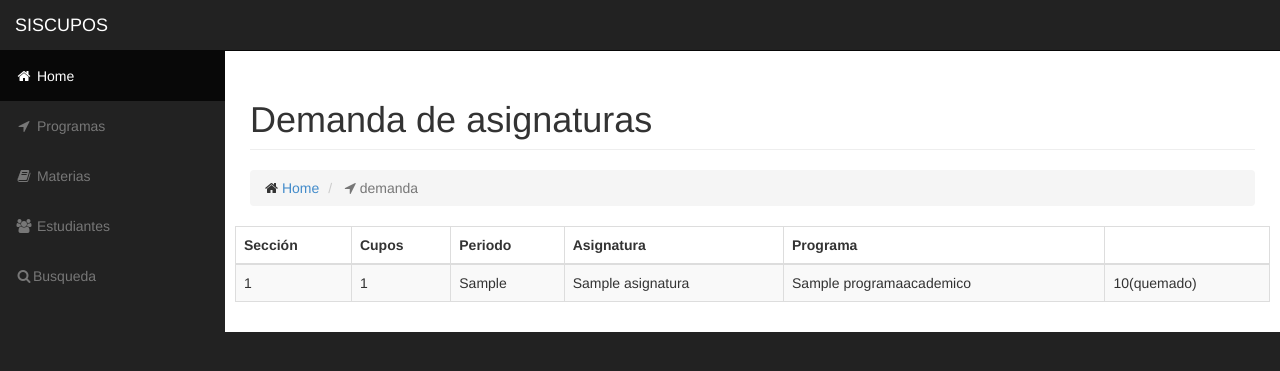
After one commit to johnrsierra/agileworksmiso1402, a Django app: page /siscupos/programas/demanda/ in a window 1280 px wide. The commit adds this page. Shown: the top 371 px of the page. Run offline with Django 3.2, Linux system fonts and the light colour scheme; tables that the repository leaves empty hold one stand-in row (values such as "Sample post"); some libraries are stand-ins or nearby versions.

Commit message:
primera version de la pagina de demandas por materia

```diff
--- a/siscupos/templates/index.html
+++ b/siscupos/templates/index.html
@@ -118,7 +118,7 @@
                                     </div>
                                     <div class="col-xs-9 text-right">
                                         <div class="huge">{{nuevos_contactos}}</div>
-                                        <div>Nuevos Contactos!</div>
+                                        <div>Nuevos Programas!</div>
                                     </div>
                                 </div>
                             </div>
@@ -140,7 +140,7 @@
                                     </div>
                                     <div class="col-xs-9 text-right">
                                         <div class="huge">{{nuevos_grupos}}</div>
-                                        <div>Nuevos Grupos!</div>
+                                        <div>Nuevos Estudiantes!</div>
                                     </div>
                                 </div>
                             </div>
@@ -162,11 +162,33 @@
                                     </div>
                                     <div class="col-xs-9 text-right">
                                         <div class="huge">{{nuevas_ubicaciones}}</div>
-                                        <div>Nuevas Ubicaciones!</div>
+                                        <div>Nuevas Materias!</div>
                                     </div>
                                 </div>
                             </div>
                             <a href="/libreta/ubicaciones">
+                                <div class="panel-footer">
+                                    <span class="pull-left">Ver Detalles</span>
+                                    <span class="pull-right"><i class="fa fa-arrow-circle-right"></i></span>
+                                    <div class="clearfix"></div>
+                                </div>
+                            </a>
+                        </div>
+                    </div>
+                    <div class="col-lg-3 col-md-6">
+                        <div class="panel panel-red">
+                            <div class="panel-heading">
+                                <div class="row">
+                                    <div class="col-xs-3">
+                                        <i class="fa fa-support fa-5x"></i>
+                                    </div>
+                                    <div class="col-xs-9 text-right">
+                                        <div class="huge">1</div>
+                                        <div>Conflictos!</div>
+                                    </div>
+                                </div>
+                            </div>
+                            <a href="#">
                                 <div class="panel-footer">
                                     <span class="pull-left">Ver Detalles</span>
                                     <span class="pull-right"><i class="fa fa-arrow-circle-right"></i></span>
--- /dev/null
+++ b/siscupos/templates/programas/demanda.html
@@ -0,0 +1,55 @@
+{% extends "index.html" %}
+
+{% block title %}Siscupos - Demanda asignaturas{% endblock %}
+
+{% block page-header%}
+Demanda de asignaturas
+{% endblock %}
+
+{% block breadcrumb %}
+<li class="active">
+    <i class="fa fa-location-arrow"></i> demanda
+</li>
+{% endblock %}
+
+{% block content %}
+<div class="row">
+    <div class="col-lg">
+        <div class="table-responsive">
+            <table class="table table-bordered table-hover table-striped">
+                <thead>
+                    <tr>
+                        <th>Sección</th>
+                        <th>Cupos</th>
+                        <th>Periodo</th>
+                        <th>Asignatura</th>
+                        <th>Programa</th>
+                        <th></th>
+
+                    </tr>
+                </thead>
+                <tbody>
+                {% if lista_preprogramacion %}
+                    {% for preprogramacion in lista_preprogramacion %}
+                    <tr>
+                        <td>{{preprogramacion.seccion}}</td>
+                        <td>{{preprogramacion.cupos}}</td>
+                        <td>{{preprogramacion.periodo}}</td>
+                        <td>{{preprogramacion.asignaturaXPrograma.asignatura.nombres}}</td>
+                        <td>{{preprogramacion.asignaturaXPrograma.programaAcademico.nombre}}</td>
+                        <td>10(quemado)</td>
+                    </tr>
+                    {% endfor %}
+                {% else %}
+                    <tr>
+                        <td colspan="6">No hay pre programaciones registradas.</td>
+                    </tr>
+                {% endif %}
+                </tbody>
+            </table>
+        </div>
+    </div>
+</div>
+<!-- /.row -->
+
+{% endblock %}
--- a/siscupos/templates/programas/lista_programas.html
+++ b/siscupos/templates/programas/lista_programas.html
@@ -8,7 +8,7 @@ Lista de Programas
 
 {% block breadcrumb %}
 <li class="active">
-    <i class="fa fa-location-arrow"></i> materias
+    <i class="fa fa-location-arrow"></i> programas
 </li>
 {% endblock %}
 
@@ -35,7 +35,7 @@ Lista de Programas
                     {% endfor %}
                 {% else %}
                     <tr>
-                        <td colspan="3">No hay materias disponibles.</td>
+                        <td colspan="3">No hay programas registrados.</td>
                     </tr>
                 {% endif %}
                 </tbody>
--- a/siscupos/urls.py
+++ b/siscupos/urls.py
@@ -3,6 +3,8 @@ from django.conf.urls import patterns, include, url
 from siscupos import views
 urlpatterns = patterns('',
     url(r'^$', views.index , name='index'),
+    url(r'^programas/$',views.programas, name='programas'),
+    url(r'^programas/demanda/$',views.demandaCupos, name='demanda'),
     url(r'^materias/$',views.materias, name='materias'),
     url(r'^estudiantes/$',views.estudiantes, name='estudiantes'),
 )
--- a/siscupos/views.py
+++ b/siscupos/views.py
@@ -12,6 +12,11 @@ def index(request):
     context = {'nuevos_contactos':contactos,'nuevos_grupos':grupos,'nuevas_ubicaciones':ubicaciones}
     return render(request,'index.html', context)
 
+def programas(request):
+    lista_programas = ProgramaAcademico.objects.all()
+    context = {'lista_programas':lista_programas}
+    return render(request,'programas/lista_programas.html',context)
+
 def materias(request):
     lista_materias = Asignatura.objects.all()
     context = {'lista_materias':lista_materias}
@@ -21,3 +26,8 @@ def estudiantes(request):
     lista_estudiantes = Estudiante.objects.all()
     context = {'lista_estudiantes':lista_estudiantes}
     return render(request,'estudiantes/lista_estudiantes.html',context)
+
+def demandaCupos(request):
+    lista_preprogramacion = PreProgramacion.objects.all()
+    context = {'lista_preprogramacion':lista_preprogramacion}
+    return render(request,'programas/demanda.html',context)
```
Also changed, not shown: siscupos/templates/estudiantes/carpeta.html (added, +10 -0 lines), 2 other files.
